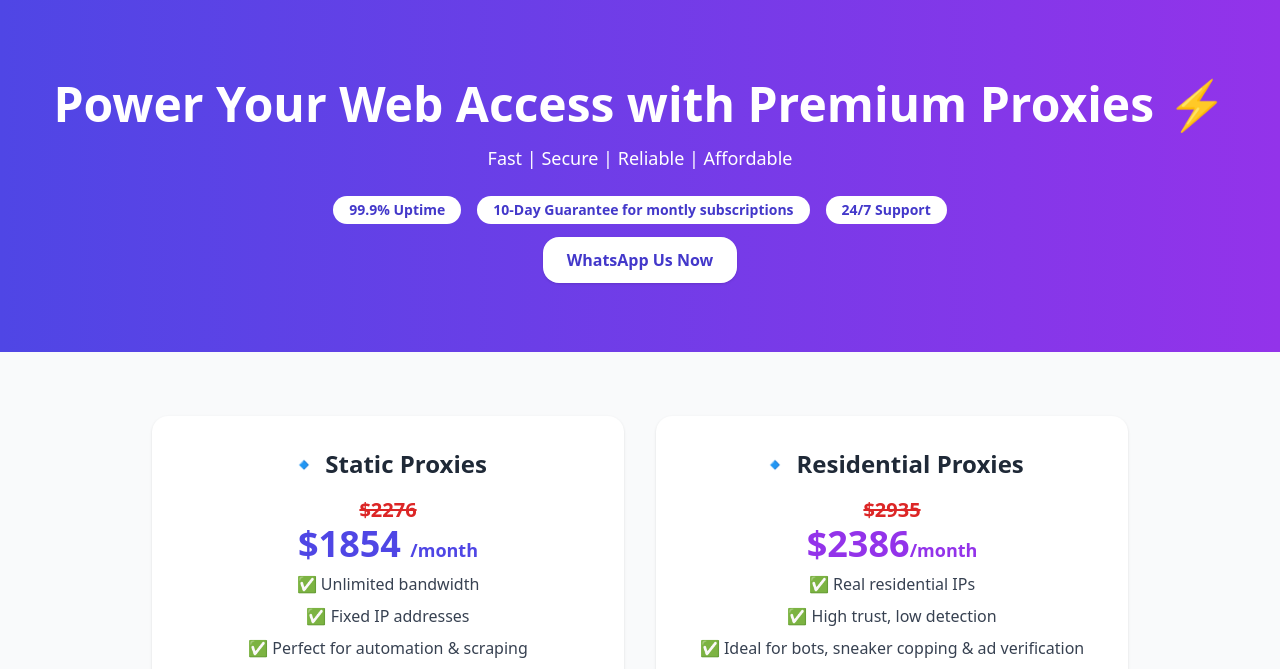
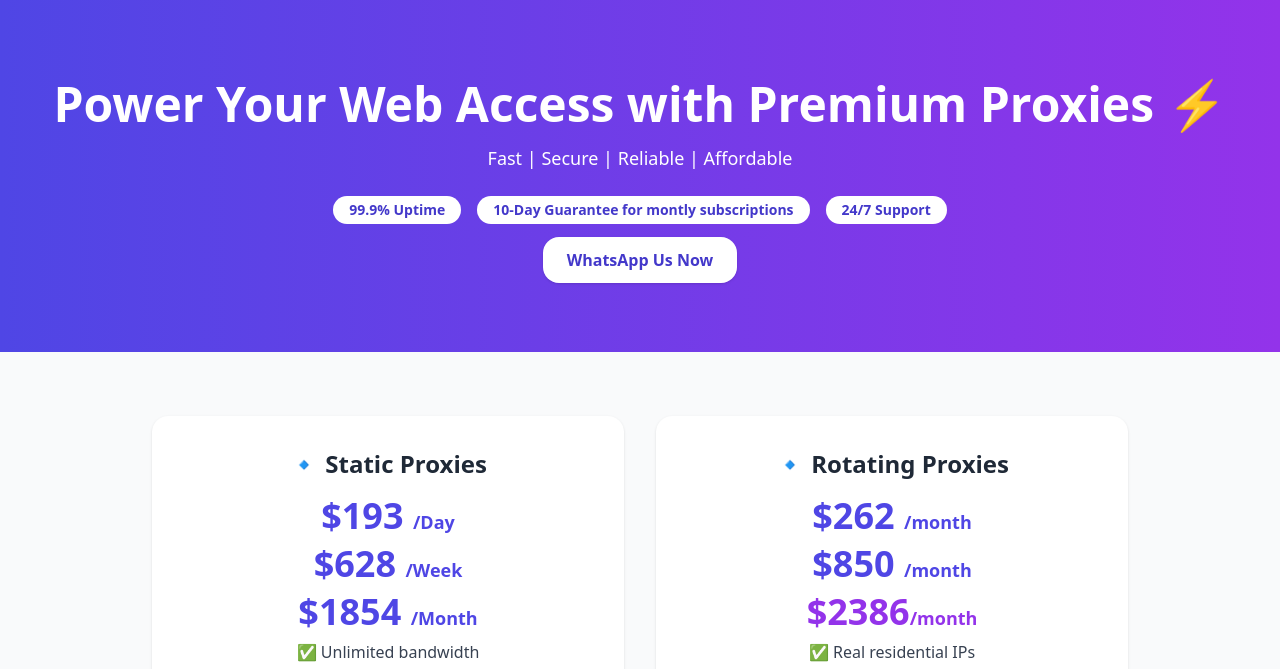
Before and after one commit to Ezramwangi/Proxiesss, a plain HTML site: page index.html in a window 1280 px wide. Shown: the top 669 px of the page. Drawn offline with nearby package versions, Linux system fonts and the light colour scheme.

Commit message:
Update index.html

```diff
--- a/index.html
+++ b/index.html
@@ -45,8 +45,10 @@
     <!-- Static -->
     <div class="bg-white rounded-2xl shadow p-8 text-center hover:shadow-lg transition relative">
       <h2 class="text-2xl font-bold mb-4">🔹 Static Proxies</h2>
-      <p class="text-red-600 line-through text-xl font-semibold">$2276</p>
-      <p class="text-4xl font-extrabold text-indigo-600 mb-2">$1854 <span class="text-lg">/month</span></p>
+      <p class="text-4xl font-extrabold text-indigo-600 mb-2">$193 <span class="text-lg">/Day</span></p>
+      <p class="text-4xl font-extrabold text-indigo-600 mb-2">$628 <span class="text-lg">/Week</span></p>
+<!--             <p class="text-red-600 line-through text-xl font-semibold">$2276</p> -->
+      <p class="text-4xl font-extrabold text-indigo-600 mb-2">$1854 <span class="text-lg">/Month</span></p>
 <!--       <p class="text-green-600 font-semibold mb-4">🔥 23% OFF — Ends in <span id="timer1">00:00:00</span></p> -->
       <ul class="mb-6 space-y-2 text-gray-700">
         <li>✅ Unlimited bandwidth</li>
@@ -61,9 +63,11 @@
 
     <!-- Residential -->
     <div class="bg-white rounded-2xl shadow p-8 text-center hover:shadow-lg transition relative">
-      <h2 class="text-2xl font-bold mb-4">🔹 Residential Proxies</h2>
-      <p class="text-red-600 line-through text-xl font-semibold">$2935</p>
-      <p class="text-4xl font-extrabold text-purple-600 mb-2">$2386<span class="text-lg">/month</span></p>
+      <h2 class="text-2xl font-bold mb-4">🔹 Rotating Proxies</h2>
+<!--       <p class="text-red-600 line-through text-xl font-semibold">$2935</p> -->
+      <p class="text-4xl font-extrabold text-indigo-600 mb-2">$262 <span class="text-lg">/month</span></p>
+      <p class="text-4xl font-extrabold text-indigo-600 mb-2">$850 <span class="text-lg">/month</span></p>
+            <p class="text-4xl font-extrabold text-purple-600 mb-2">$2386<span class="text-lg">/month</span></p>
 <!--       <p class="text-green-600 font-semibold mb-4">🔥 23% OFF — Ends in <span id="timer2">00:00:00</span></p> -->
       <ul class="mb-6 space-y-2 text-gray-700">
         <li>✅ Real residential IPs</li>
```
